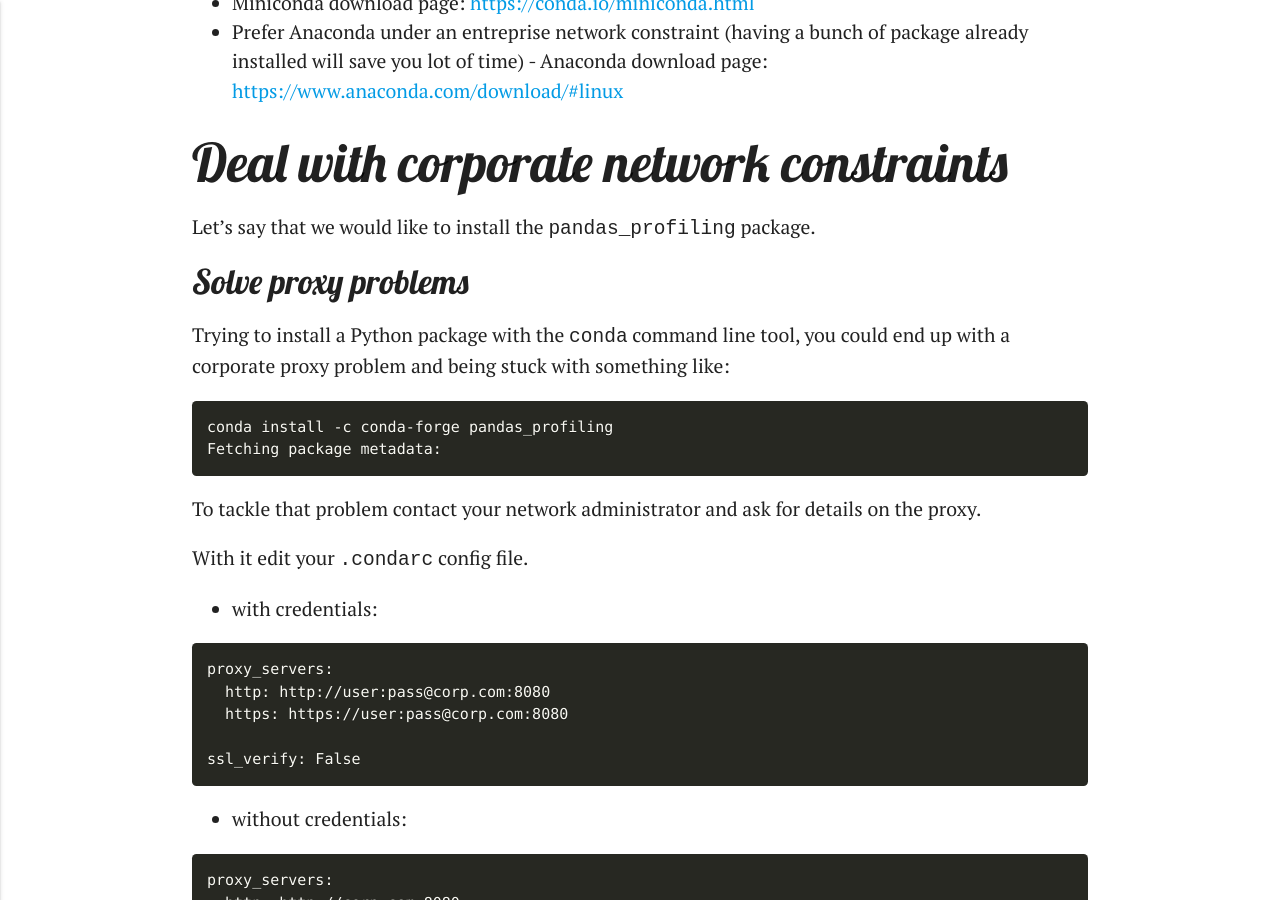
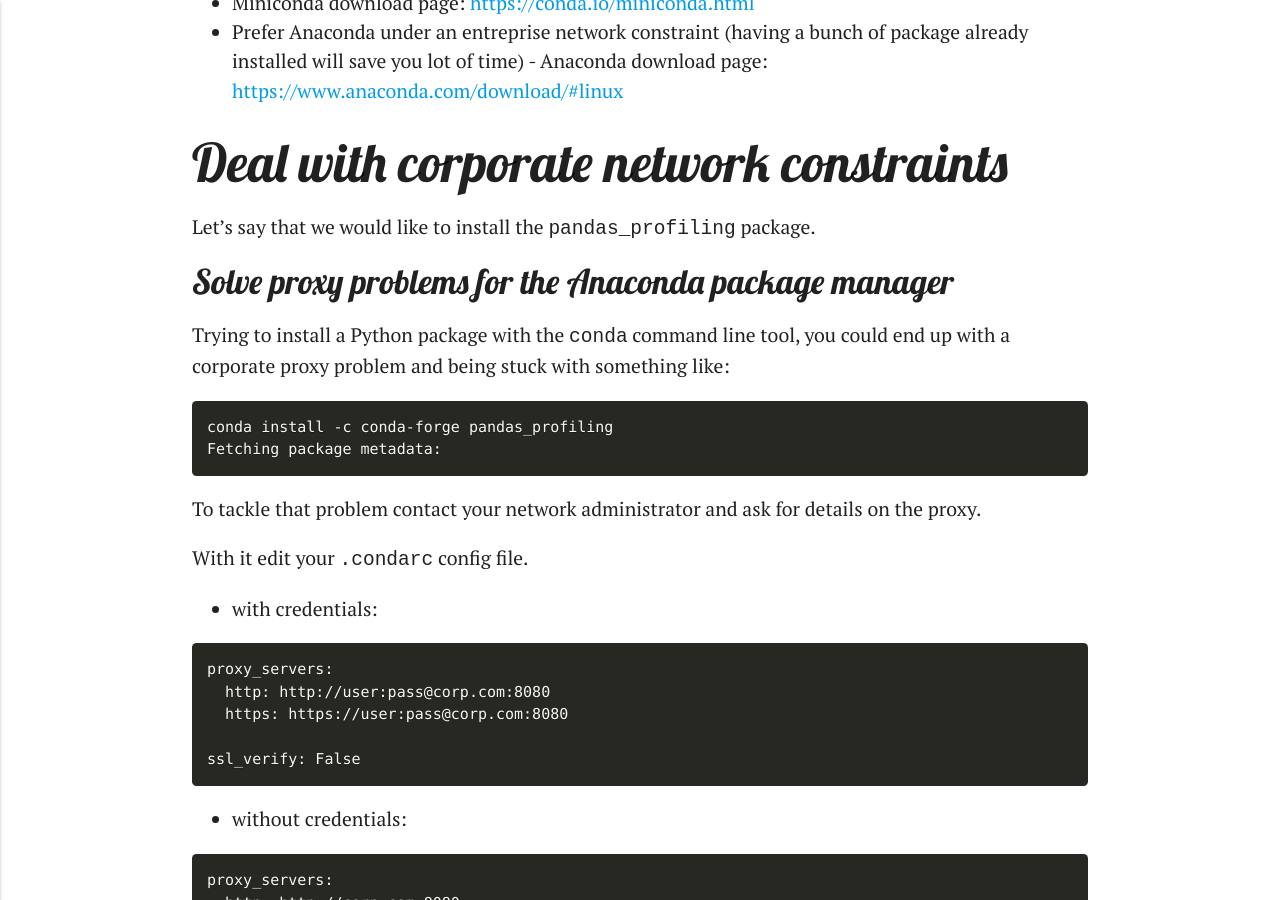
Before and after one commit to benjamin-berhault/benjamin-berhault.github.io, a Jekyll site: the page built from _posts/2018-10-26-install-python-package-on-windows-with-corporate-network-constraints.md, in a window 1280 px wide and 900 px high, scrolled down 1027 px. Built offline with Jekyll 4.4.1, drawn with Linux system fonts in a browser that asks for light colours; comment, search, counter and statistics services are not loaded; some of the changed text lies outside the part shown.

Commit message:
27th of october

````diff
--- a/_layouts/default.html
+++ b/_layouts/default.html
@@ -15,6 +15,11 @@
 
     {% include script.html %}
 
+	{% if jekyll.environment == 'production' %}
+	{% include analytics.html %}
+	{% endif %}
+
+	{{ site.url }}
   </body>
 
 </html>
--- a/_posts/2018-10-26-install-python-package-on-windows-with-corporate-network-constraints.md
+++ b/_posts/2018-10-26-install-python-package-on-windows-with-corporate-network-constraints.md
@@ -34,7 +34,7 @@ Choose, download and install the one that fits best for your needs:
 
 Let's say that we would like to install the `pandas_profiling` package.
 
-#### Solve proxy problems
+#### Solve proxy problems for the Anaconda package manager
 Trying to install a Python package with the `conda` command line tool, you could end up with a corporate proxy problem and being stuck with something like:
 
 ```console
````
Also changed, not shown: _includes/analytics.html (added, +11 -0 lines).
